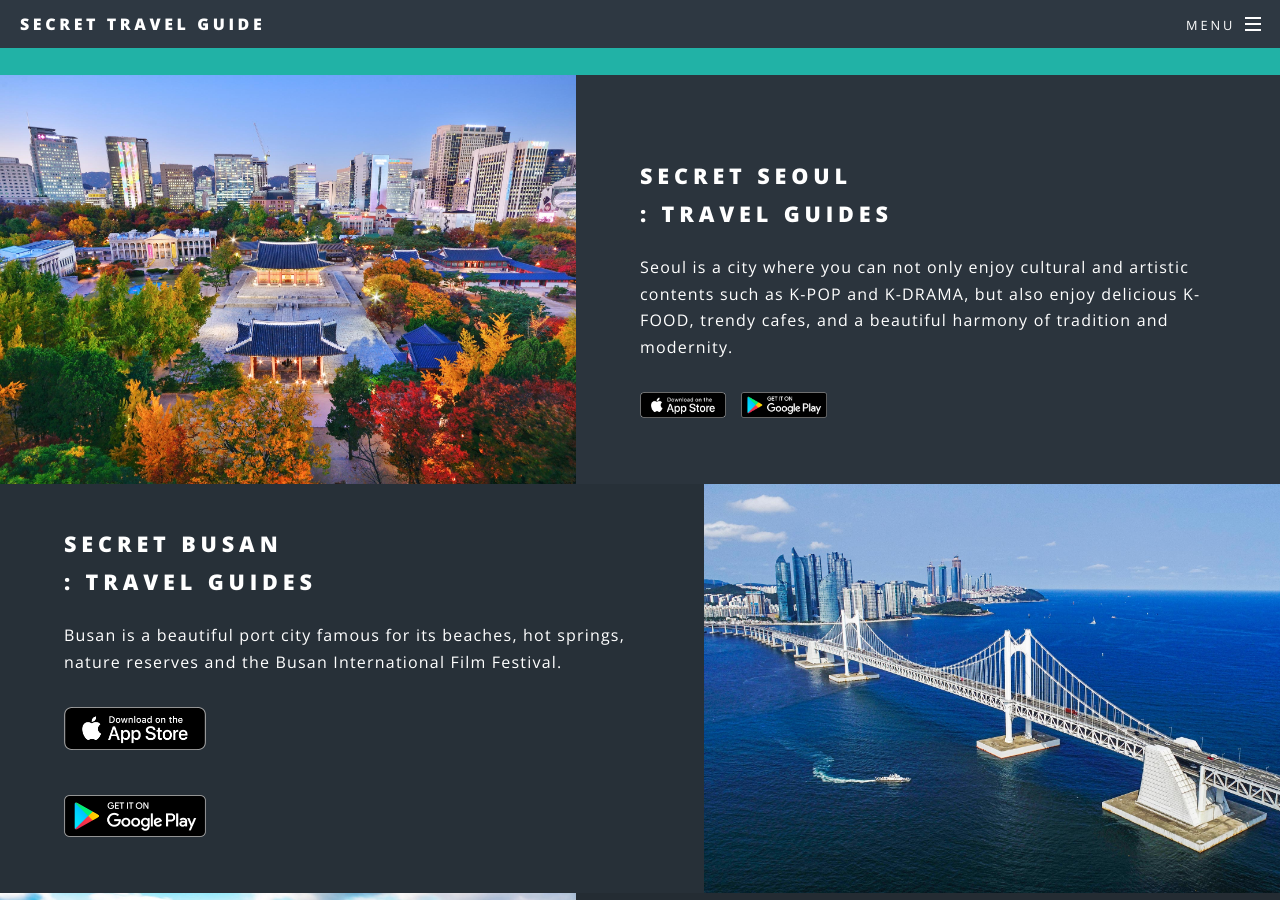
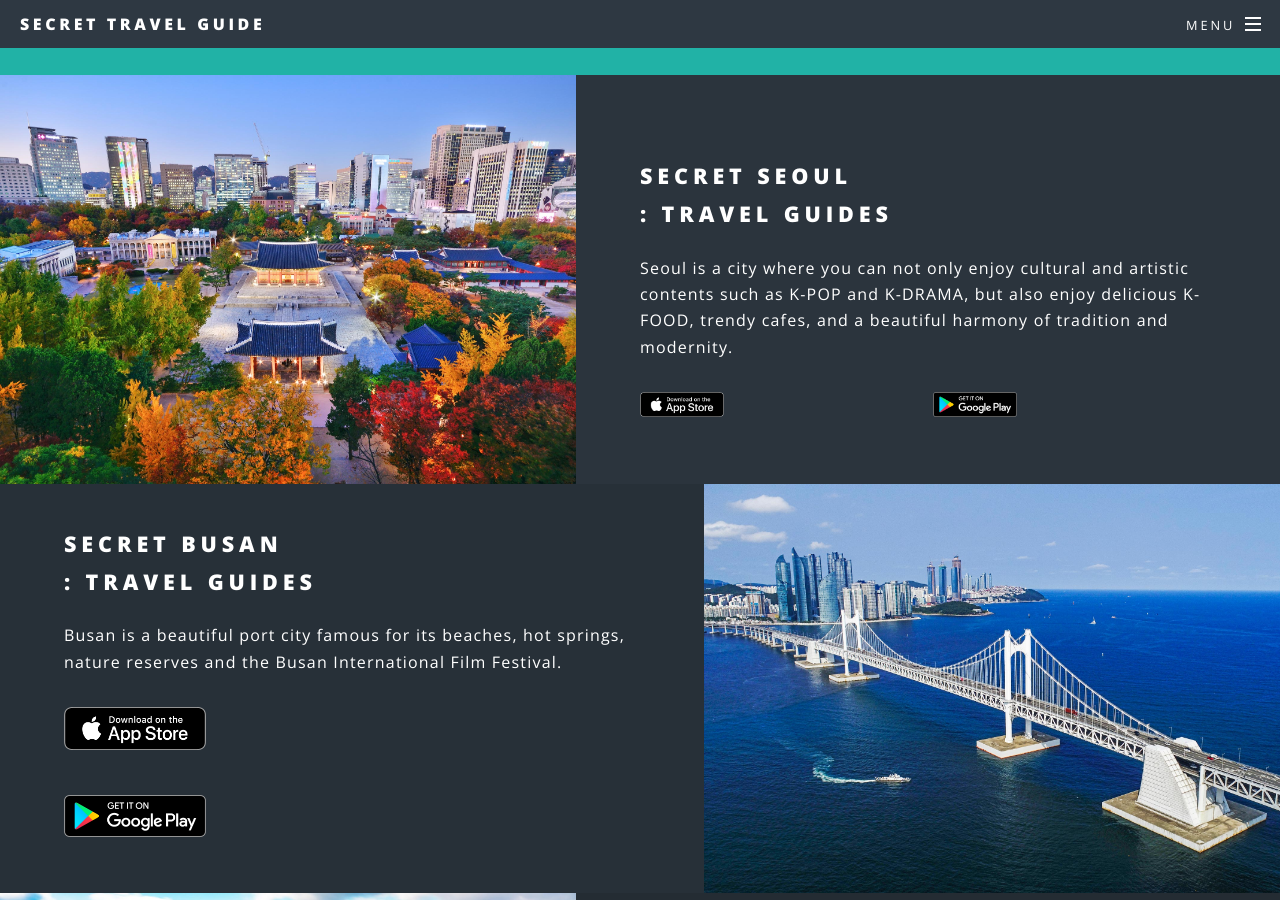
Before and after one commit to inansung/secret.github.io, a Jekyll site: the page built from index.html, in a window 1280 px wide and 900 px high, scrolled down 1346 px. Built offline with Jekyll 4.4.1, drawn with Linux system fonts in a browser that asks for light colours.

Commit message:
Update index.html

```diff
--- a/index.html
+++ b/index.html
@@ -40,11 +40,13 @@ layout: landing
 								: Travel Guides</h2>
 								<p>Seoul is a city where you can not only enjoy cultural and artistic contents such as K-POP and K-DRAMA, but also enjoy delicious K-FOOD, trendy cafes, and a beautiful harmony of tradition and modernity. </p>
 
+								<div style="width:100%; display: flex;">
 								<div style="width:50%; border:0px solid; flex:1; margin-right:10px;">
 									<a href="https://apps.apple.com/us/app/yourkorea-seoul/id1637598369" target="_blank"><img src="images/appstore_badge_original.png" alt="" style="width:calc(33.333% - 10px); border:0px solid; float:left; margin:0 15px 15px 0;" /></a>
 								</div>
 								<div style="width:50%; border:0px solid; flex:1;">
 									<a href="https://play.google.com/store/apps/details?id=net.yourkorea.seoul&hl=ko&gl=US" target="_blank"><img src="images/googleplay_badge_original.png" alt="" style="width:calc(33.333% - 10px); border:0px solid; float:left; margin:0 15px 15px 0;" /></a>
+								</div>
 								</div>
 <!--
 								<div class="grid-image">
```
